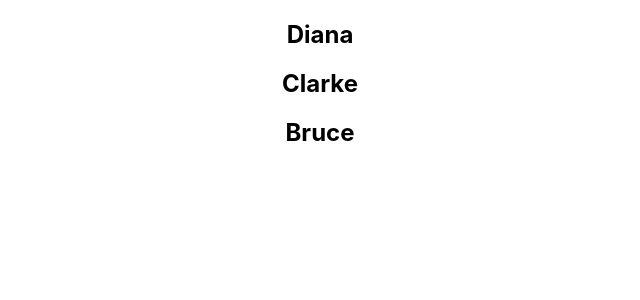
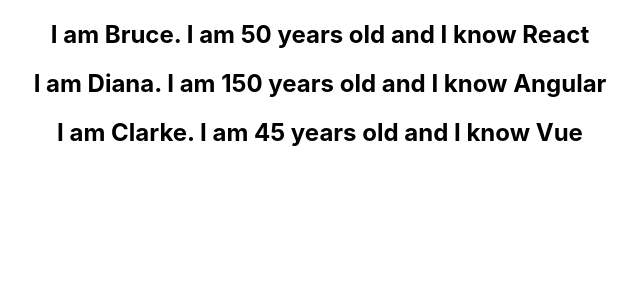
Before and after one commit to kakarot96/hello-world, a React (Create React App) app: page / in a window 1280 px wide. Shown: the top 300 px of the page, without its empty margins (320-960 px from the left). Built offline with nearby package versions, Linux system fonts and the light colour scheme.

Commit message:
List Rendering with separate component for Person

```diff
--- a/src/Components/NameList.js
+++ b/src/Components/NameList.js
@@ -1,9 +1,14 @@
 import React from "react";
+import Person from "./Person";
 
 function NameList() {
-  const names = ["Diana", "Clarke", "Bruce"];
-  const nameList = names.map(name => <h2>{name}</h2>);
-  return <div>{nameList}</div>;
+  const persons = [
+    { id: 1, name: "Bruce", age: 50, skills: "React" },
+    { id: 2, name: "Diana", age: 150, skills: "Angular" },
+    { id: 3, name: "Clarke", age: 45, skills: "Vue" }
+  ];
+  const personsList = persons.map(person => <Person person={person}></Person> );
+  return <div>{personsList}</div>;
 }
 
 export default NameList;
--- /dev/null
+++ b/src/Components/Person.js
@@ -0,0 +1,15 @@
+import React from "react";
+
+function Person({person}) {
+    // console.log(props)
+    return (
+        <div>
+            <h2>
+
+                I am {person.name }. I am {person.age} years old and I know {person.skills}
+            </h2>
+        </div>
+    );
+}
+
+export default Person;
```
